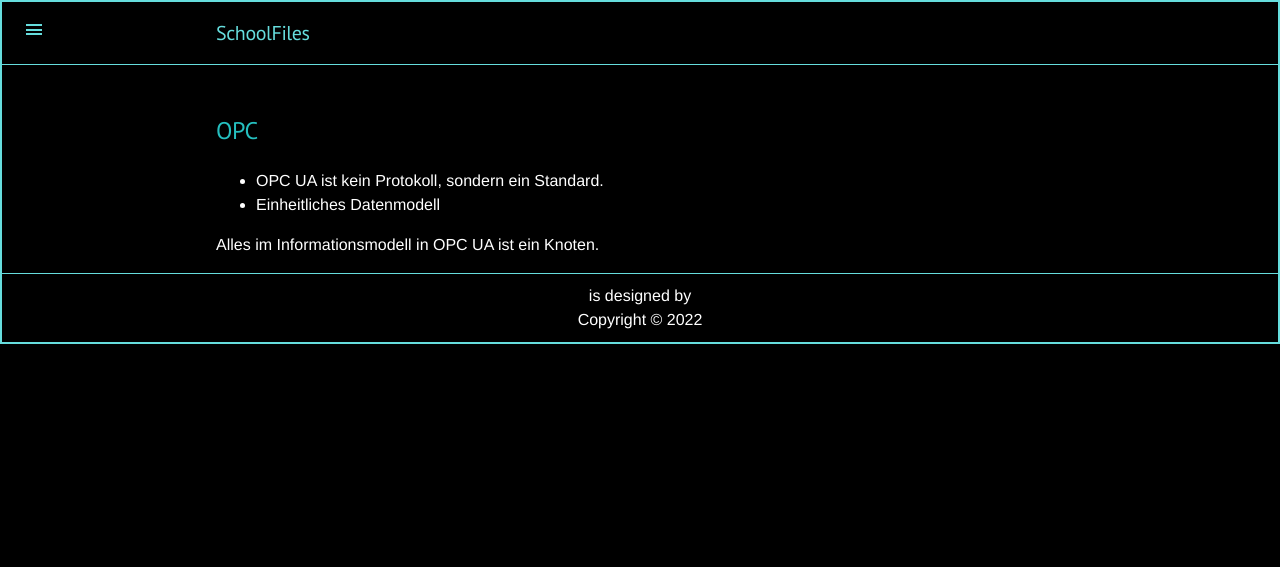
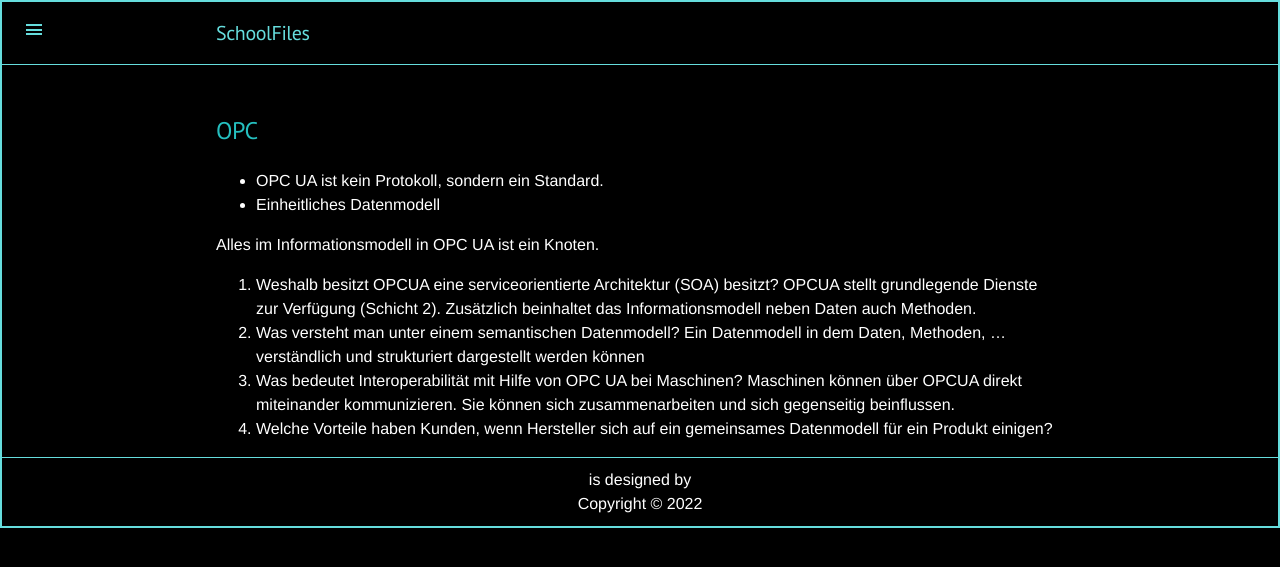
Before and after one commit to Semoxea/IF11C, a Jekyll site: the page built from IF11C/ITT/LS14.md, in a window 1280 px wide. Shown: the top 567 px of the page. Built offline with Jekyll 4.4.1, drawn with Linux system fonts in a browser that asks for light colours.

Commit message:
Dienstag 20220208

```diff
--- a/IF11C/ITT/LS14.md
+++ b/IF11C/ITT/LS14.md
@@ -10,3 +10,11 @@ permalink: /ITT/LS04
 - Einheitliches Datenmodell
 
 Alles im Informationsmodell in OPC UA ist ein Knoten.
+
+1. Weshalb besitzt OPCUA eine serviceorientierte Architektur (SOA) besitzt?
+OPCUA stellt grundlegende Dienste zur Verfügung (Schicht 2). Zusätzlich beinhaltet das Informationsmodell neben Daten auch Methoden.
+2. Was versteht man unter einem semantischen Datenmodell?
+Ein Datenmodell in dem Daten, Methoden, ... verständlich und strukturiert dargestellt werden können
+3. Was bedeutet Interoperabilität mit Hilfe von OPC UA bei Maschinen?
+Maschinen können über OPCUA direkt miteinander kommunizieren. Sie können sich zusammenarbeiten und sich gegenseitig beinflussen.
+4. Welche Vorteile haben Kunden, wenn Hersteller sich auf ein gemeinsames Datenmodell für ein Produkt einigen?
```
Also changed, not shown: IF11C/ITS_Praxis/Gruppeneinteilung.md (+1 -1 lines), 6 other files.
